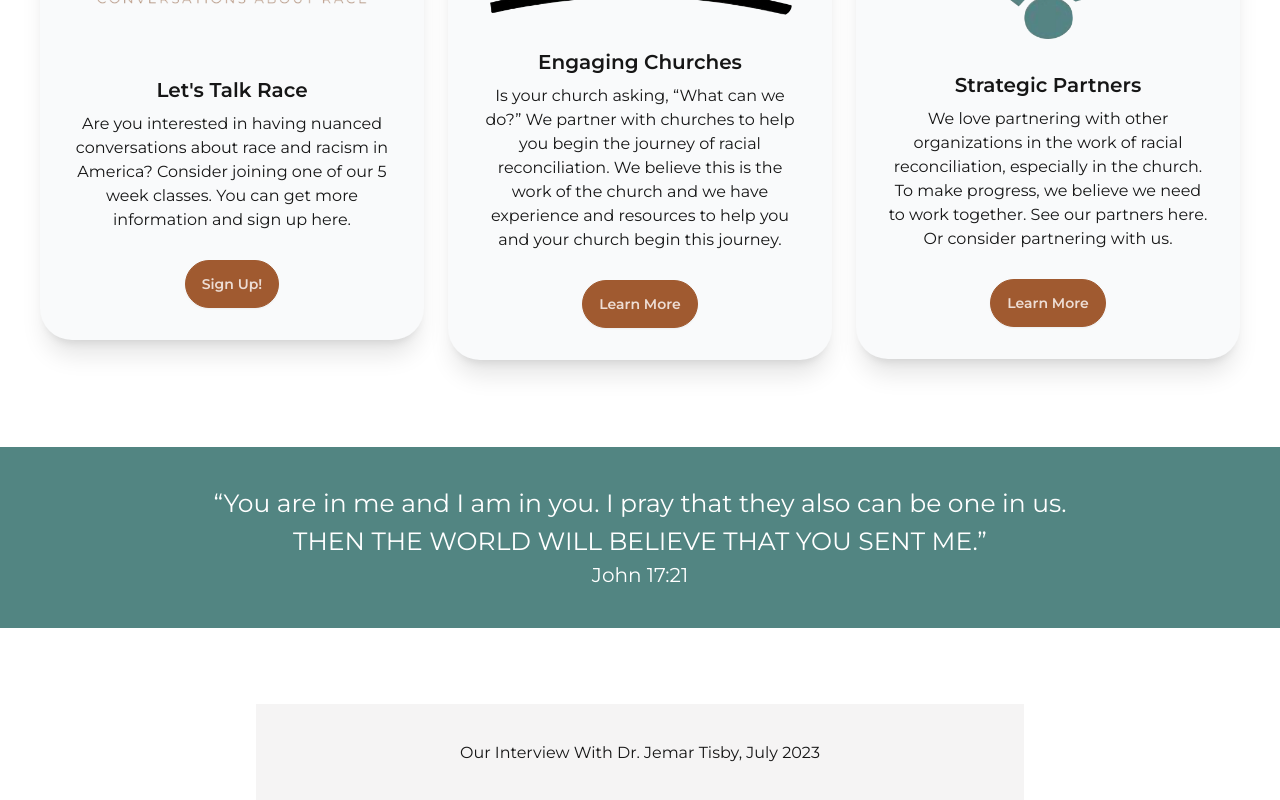
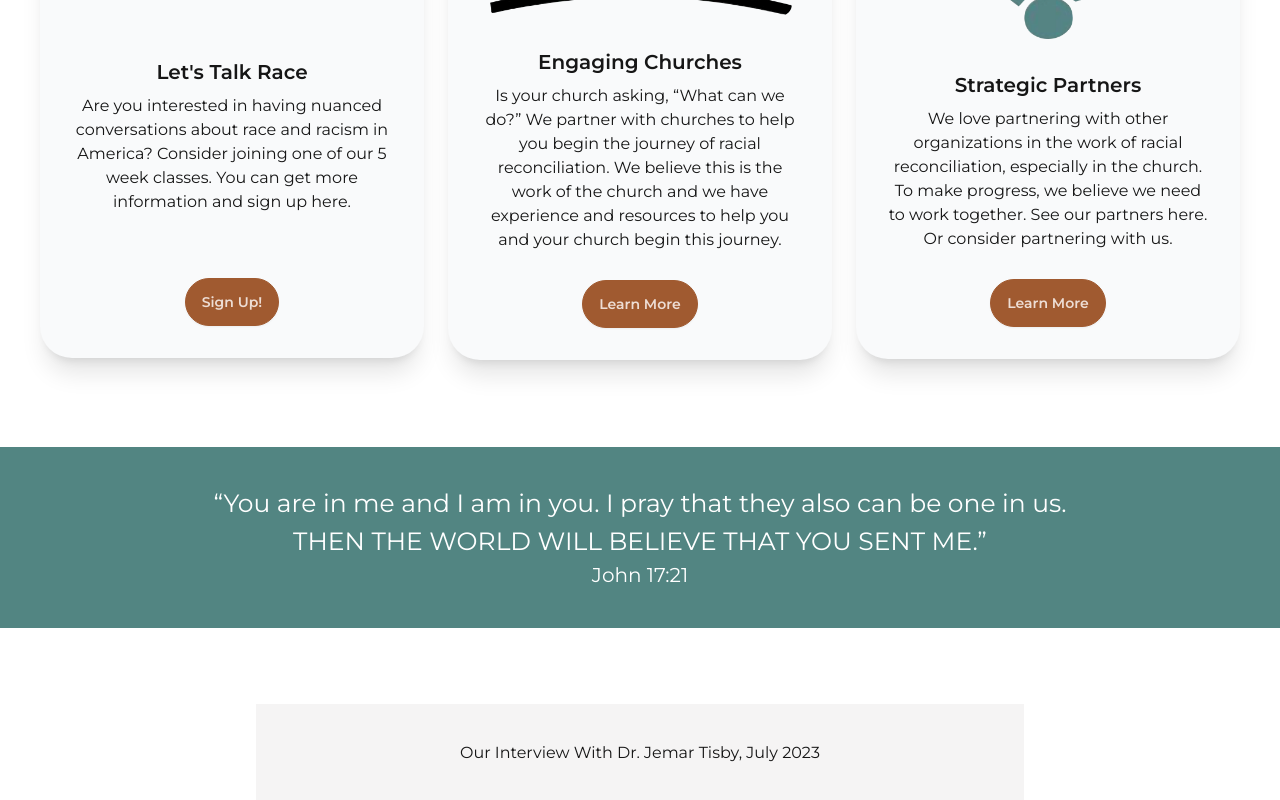
Before and after one commit to sd99park/Lets-Talk-Race-Website, a React (Create React App) app: page / in a window 1280 px wide. Shown: the part 1438-2238 px from the top of the page. Built offline with nearby package versions, Linux system fonts and the light colour scheme; grey boxes are pictures that could not be loaded.

Commit message:
small fix

```diff
--- a/src/components/MainPage/MainCards.js
+++ b/src/components/MainPage/MainCards.js
@@ -24,7 +24,7 @@ const MainCards = () => {
         <div className="card-body items-center text-center">
           <h2 className="card-title">{constants.primaryTitle}</h2>
           <p>{constants.primaryText}</p>
-          <div className="card-actions pt-5">
+          <div className="card-actions pt-14">
             <button
               className="btn btn-primary"
               onClick={() => navToRegistration()}
```
